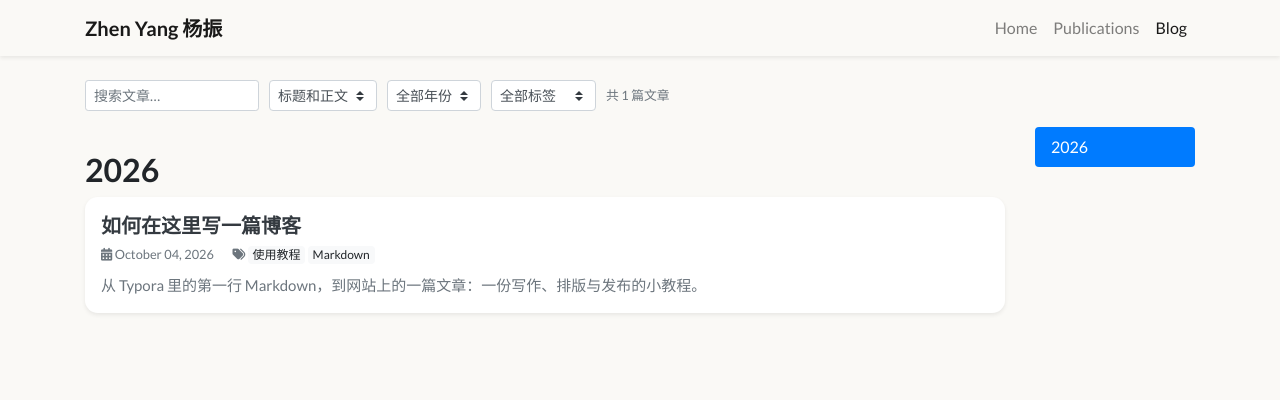
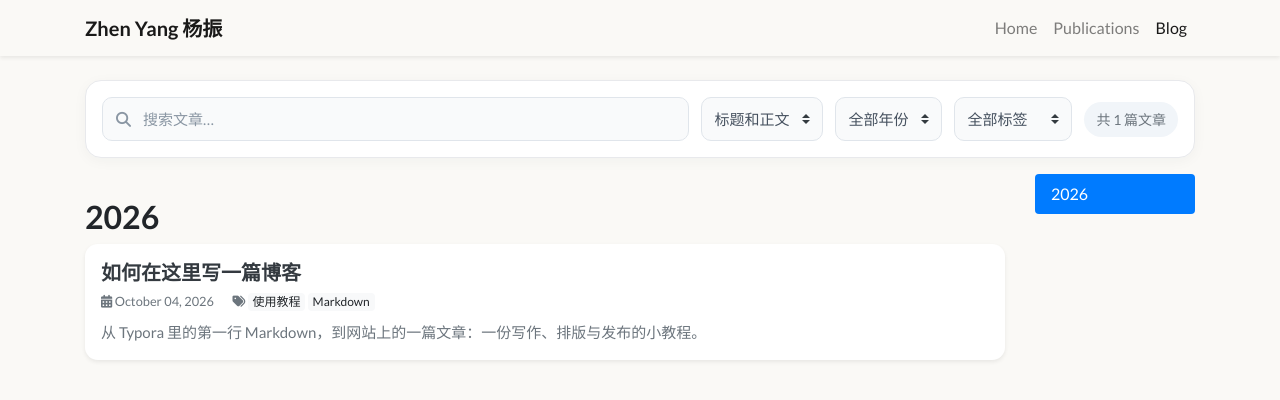
Before and after one commit to MichaelYeung2004/michaelyeung2004.github.io, a Jekyll site: the page built from _pages/blog.html, in a window 1280 px wide. Shown: the top 400 px of the page. Built offline with Jekyll 4.4.1, drawn with Linux system fonts in a browser that asks for light colours.

Commit message:
Polish blog search and filter controls

```diff
--- a/_pages/blog.html
+++ b/_pages/blog.html
@@ -11,7 +11,7 @@ author_profile: false
 {% assign tags = posts | map: 'tags' | join: ',' | split: ',' | uniq | sort %}
 <div class="blog-search-tools mb-3">
   <div class="d-flex flex-wrap align-items-center blog-search-controls">
-    <label class="blog-search mb-0"><span class="sr-only">搜索文章</span><input class="form-control form-control-sm" type="search" placeholder="搜索文章…" aria-label="搜索文章"></label>
+    <label class="blog-search mb-0"><span class="sr-only">搜索文章</span><i class="fas fa-search blog-search-icon" aria-hidden="true"></i><input class="form-control form-control-sm" type="search" placeholder="搜索文章…" aria-label="搜索文章"></label>
     <select class="custom-select custom-select-sm" data-search-scope aria-label="搜索范围"><option value="all">标题和正文</option><option value="title">仅标题</option><option value="body">仅正文</option></select>
     <select class="custom-select custom-select-sm" data-year-filter aria-label="按年份筛选"><option value="">全部年份</option>{% for year in blogs_by_year %}<option value="{{ year.name }}">{{ year.name }}</option>{% endfor %}</select>
     <select class="custom-select custom-select-sm" data-tag-filter aria-label="按标签筛选"><option value="">全部标签</option>{% for tag in tags %}{% if tag != '' %}<option value="{{ tag | escape }}">{{ tag | escape }}</option>{% endif %}{% endfor %}</select>
--- a/assets/css/blog-compat.css
+++ b/assets/css/blog-compat.css
@@ -1,7 +1,40 @@
 /* Small adapters for retained search and Typora content; layout is upstream. */
 [hidden] { display: none !important; }
-.blog-search-controls { gap: 10px; }
-.blog-search-controls select { width: auto; }
+.blog-search-tools {
+  padding: 16px;
+  background: #fff;
+  border: 1px solid #e8e9ec;
+  border-radius: 16px;
+  box-shadow: 0 3px 14px rgba(34, 47, 62, .04);
+}
+.blog-search-controls { gap: 12px; }
+.blog-search-controls .blog-search { position: relative; flex: 1 1 240px; min-width: 0; }
+.blog-search-icon { position: absolute; left: 14px; top: 50%; transform: translateY(-50%); color: #8a96a3; font-size: 15px; pointer-events: none; }
+.blog-search-tools .form-control,
+.blog-search-tools .custom-select {
+  height: 44px;
+  font-size: 15px;
+  color: #46515f;
+  border: 1px solid #e0e5eb;
+  border-radius: 10px;
+  background-color: #f9fafb;
+  transition: border-color .18s ease, box-shadow .18s ease, background-color .18s ease;
+}
+.blog-search-tools .form-control { padding-left: 40px; }
+.blog-search-tools .form-control::placeholder { color: #8a96a3; }
+.blog-search-tools .custom-select { width: auto; flex: 0 1 auto; padding-left: 12px; padding-right: 32px; cursor: pointer; }
+.blog-search-tools .form-control:hover,
+.blog-search-tools .custom-select:hover { border-color: #bccbdd; background-color: #fff; }
+.blog-search-tools .form-control:focus,
+.blog-search-tools .custom-select:focus { border-color: #80bdff; background-color: #fff; box-shadow: 0 0 0 3px rgba(0, 123, 255, .1); }
+.blog-search-controls .blog-result-count { padding: 7px 12px; border-radius: 20px; background: #f1f5f9; font-size: 14px; white-space: nowrap; }
+@media (max-width: 767px) {
+  .blog-search-tools { padding: 12px; }
+  .blog-search-controls { gap: 10px; }
+  .blog-search-controls .blog-search { flex-basis: 100%; }
+  .blog-search-tools .custom-select { flex: 1 1 calc(50% - 10px); min-width: 0; }
+  .blog-search-controls .blog-result-count { margin-left: auto; }
+}
 .blog-card mark { background: #fff0a6; color: inherit; padding: 0; }
 .blog-card .badge { font-size: 12px; font-weight: 400; }
 .blog-card .blog-excerpt { font-size: 15px; line-height: 1.65; }
```
